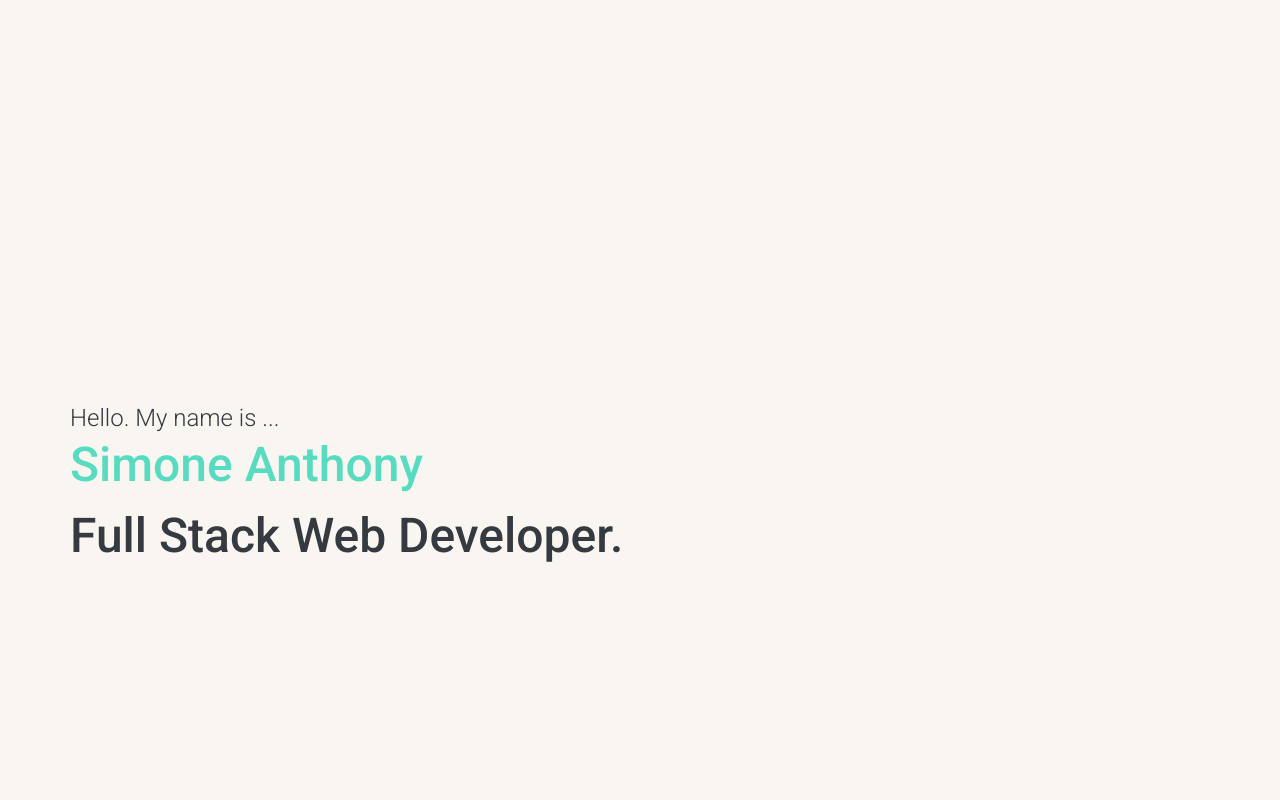
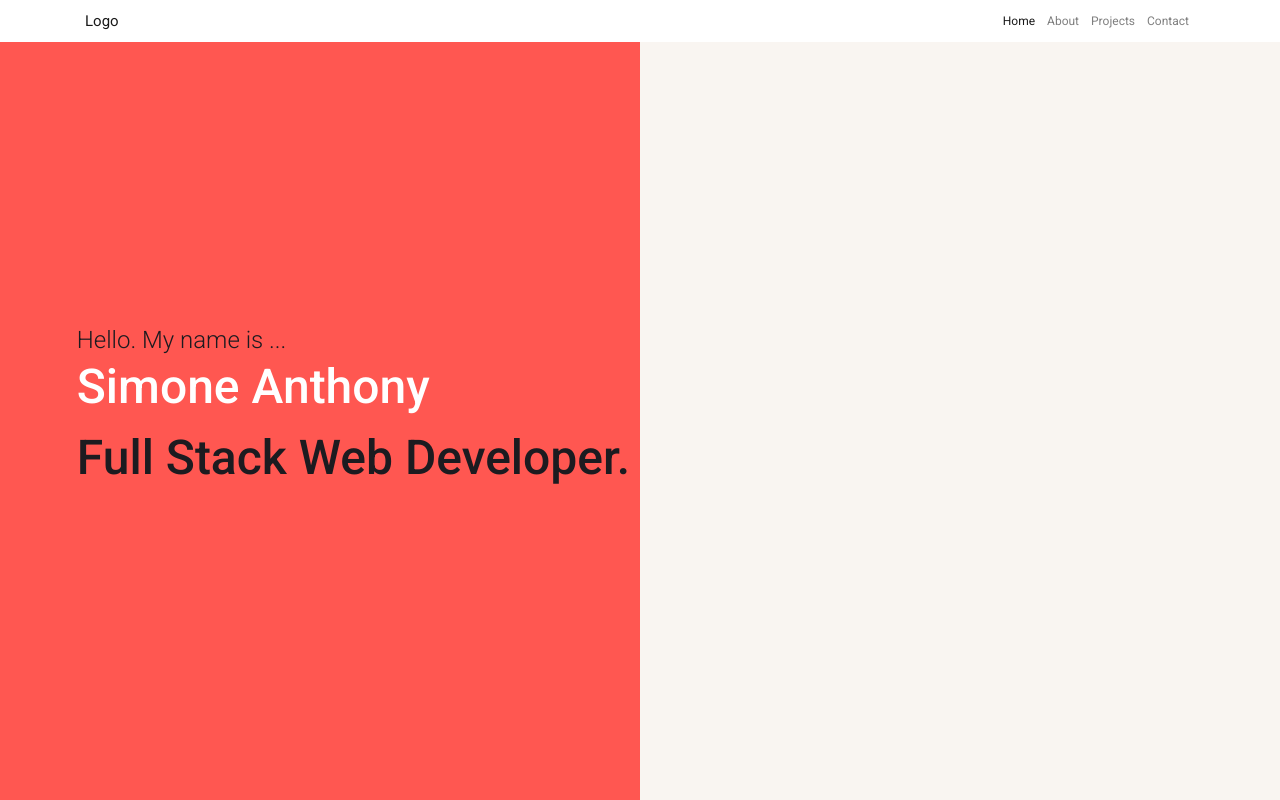
Before and after one commit to simone188535/portfolio, a React (Create React App) app: page / in a window 1280 px wide. Shown: the top 800 px of the page. Built offline with nearby package versions, Linux system fonts and the light colour scheme.

Commit message:
lots of styling edits

```diff
--- a/public/index.html
+++ b/public/index.html
@@ -24,6 +24,7 @@
     -->
   <link rel="stylesheet" href="https://maxcdn.bootstrapcdn.com/bootstrap/4.3.1/css/bootstrap.min.css"
     integrity="sha384-ggOyR0iXCbMQv3Xipma34MD+dH/1fQ784/j6cY/iJTQUOhcWr7x9JvoRxT2MZw1T" crossorigin="anonymous" />
+    <link href="https://use.fontawesome.com/releases/v5.0.4/css/all.css" rel="stylesheet"/>
   <title>React App</title>
 </head>
 
--- a/src/App.js
+++ b/src/App.js
@@ -4,45 +4,25 @@ import HomepageHeader from './HomepageHeader';
 import Projects from './projects/Projects';
 import About from './about/About';
 import Contact from './contact/Contact';
+import GlobalNav from './GlobalNav';
+import GlobalFooter from './GlobalFooter';
+
 import './scss/App.scss';
 
-
-const Home = () => {
-    return (
-        <div className="container-fluid page-bg-color">
-            <HomepageHeader />
-        </div>
-    );
-}
-const projects = () => {
-    return (
-        <div className="container-fluid page-bg-color">
-            <Projects/>
-        </div>
-    );
-}
-const about = () => {
-    return (
-        <div className="container-fluid page-bg-color">
-           <About/>
-        </div>
-    );
-}
-const contact = () => {
-    return (
-        <div className="container-fluid page-bg-color">
-            <Contact/>
-        </div>
-    );
-}
 const App = () => {
     return (
-        <BrowserRouter>
-            <Route path="/" exact component={Home} />
-            <Route path="/projects" component={projects} />
-            <Route path="/about" component={about} />
-            <Route path="/contact" component={contact} />
-        </BrowserRouter>
+        <div className="page-bg-color full-page">
+            <BrowserRouter>
+            <GlobalNav />
+                <div>
+                    <Route path="/" exact component={HomepageHeader} />
+                    <Route path="/projects" component={Projects} />
+                    <Route path="/about" component={About} />
+                    <Route path="/contact" component={Contact} />
+                </div>
+                <GlobalFooter/>
+            </BrowserRouter>
+        </div>
 
     );
 }
--- /dev/null
+++ b/src/GlobalFooter.js
@@ -0,0 +1,53 @@
+import React from 'react';
+// import { Link } from 'react-router-dom';
+
+const GlobalFooter = () => {
+    return (
+
+        <footer className="page-footer font-small special-color-dark pt-4">
+
+
+            <div className="container">
+
+
+                <ul className="list-unstyled list-inline text-center">
+                    {/* <li className="list-inline-item">
+                        <Link to="#" className="btn-floating btn-fb mx-1">
+                            <i className="fab fa-facebook-f"> </i>
+                        </Link>
+                    </li>
+                    <li className="list-inline-item">
+                        <Link to="#" className="btn-floating btn-tw mx-1">
+                            <i className="fab fa-twitter"> </i>
+                        </Link>
+                    </li>
+                    <li className="list-inline-item">
+                        <Link to="#" className="btn-floating btn-gplus mx-1">
+                            <i className="fab fa-google-plus-g"> </i>
+                        </Link>
+                    </li> */}
+                    {/* <li className="list-inline-item">
+                        <Link to="#" className="btn-floating btn-li mx-1">
+                            <i className="fab fa-linkedin-in"> </i>
+                        </Link>
+                    </li> */}
+                    {/* <li className="list-inline-item">
+                        <Link to="#" className="btn-floating btn-dribbble mx-1">
+                            <i className="fab fa-dribbble"> </i>
+                        </Link>
+                    </li> */}
+                </ul>
+
+
+            </div>
+
+
+            <div className="footer-copyright text-center py-3">&#169; 2019 Copyright</div>
+
+
+        </footer>
+
+    );
+}
+
+export default GlobalFooter;
--- /dev/null
+++ b/src/GlobalNav.js
@@ -0,0 +1,38 @@
+import React from 'react';
+import { Link } from 'react-router-dom';
+
+const GlobalNav = () => {
+    return (
+        <nav className="navbar navbar-expand-lg navbar-light page-bg-color static-top">
+            <div className="container">
+                <Link className="navbar-brand" to="/">
+                    {/* <img src="http://placehold.it/150x50?text=Logo" alt=""> */}
+                    <div>Logo</div>
+                </Link>
+                <button className="navbar-toggler" type="button" data-toggle="collapse" data-target="#navbarResponsive" aria-controls="navbarResponsive" aria-expanded="false" aria-label="Toggle navigation">
+                    <span className="navbar-toggler-icon"></span>
+                </button>
+                <div className="collapse navbar-collapse" id="navbarResponsive">
+                    <ul className="navbar-nav ml-auto">
+                        <li className="nav-item active">
+                            <Link className="nav-link" to="/">Home
+                <span className="sr-only">(current)</span>
+                            </Link>
+                        </li>
+                        <li className="nav-item">
+                            <Link className="nav-link" to="/about">About</Link>
+                        </li>
+                        <li className="nav-item">
+                            <Link className="nav-link" to="/projects">Projects</Link>
+                        </li>
+                        <li className="nav-item">
+                            <Link className="nav-link" to="/contact">Contact</Link>
+                        </li>
+                    </ul>
+                </div>
+            </div>
+        </nav>
+    );
+}
+
+export default GlobalNav;
--- a/src/HomepageHeader.js
+++ b/src/HomepageHeader.js
@@ -1,4 +1,5 @@
 import React, { Component } from 'react';
+// import stockImage from './assets/m-n-TgAqZAd9InA-unsplash.jpg';
 // import { Tween, Timeline } from 'react-gsap';
 
 class HomepageHeader extends Component {
@@ -8,15 +9,50 @@ class HomepageHeader extends Component {
     // }
     render() {
         return (
-            <div className="row jumbo-head">
-                <div className=" col-12 vh-100" >
-                    <div className="container position-relative vh-100">
-                        <div className="text-align-left position-absolute header-text-container">
-                            <div className="header-thin primary-dark-color">Hello. My name is ...</div>
-                            <h1 className="header-medium primary-color-light">Simone Anthony</h1>
-                            <div className="header-medium primary-dark-color">Full Stack Web Developer.</div>
+            <div className="home">
+                <div className="container-fluid">
+                    <div className="row vh-100 jumbo-head">
+                        <div className="col-md-6 h-100 primary-background">
+                            <div className="text-align-left position-absolute header-text-container">
+                                <div className="header-thin primary-dark-color headline-thin">Hello. My name is ...</div>
+                                <h1 className="header-medium white headline-med">Simone Anthony</h1>
+                                <div className="header-medium primary-dark-color headline-med">Full Stack Web Developer.</div>
+                            </div>
+                        </div>
+                        <div className="col-md-6 h-100 secondary-background">
+
+                        </div>
+
+                    </div>
+                    <div className="row vh-100 section-second">
+                        <div className="col-12">
+                            <h2 className="text-center">Skills</h2>
                         </div>
                     </div>
+                    <div className="row vh-100 section-third">
+                        <div className="col-12">
+                            <h2 className="text-center">Clients I Have Worked For</h2>
+                        </div>
+                    </div>
+                    <div className="row vh-100 section-fourth">
+                        <div className="col-12">
+                            <h2 className="text-center">Still Learning</h2>
+                        </div>
+                    </div>
+                    {/* <div className="row">
+                            <div className="offset-md-7 col-md-5 position-relative px-0">
+                                <img className="w-100 img-fluid header-img" src={stockImage} alt="concrete building"/>
+                            </div>
+                        </div>
+                        <div className="row">
+                            <div className="col-md-7 position-relative">
+                            <div className="text-align-left position-absolute header-text-container">
+                                <div className="header-thin primary-dark-color headline-thin">Hello. My name is ...</div>
+                                <h1 className="header-medium primary-color-light headline-med">Simone Anthony</h1>
+                                <div className="header-medium primary-dark-color headline-med">Full Stack Web Developer.</div>
+                            </div>
+                            </div>
+                        </div> */}
                 </div>
             </div>
         );
--- a/src/scss/App.scss
+++ b/src/scss/App.scss
@@ -1,17 +1,26 @@
 @import url('https://fonts.googleapis.com/css?family=Roboto:300,400,500,700&display=swap');
 
 //Variables
-$font-family: 'Roboto', sans-serif;
+$font-family: 'Roboto', Arial, Helvetica, sans-serif;
 $font-weight-thin: 300;
 $font-weight-reg: 400;
 $font-weight-med: 500;
 $font-weight-bold: 600;
 $green:#58dcc1;
-$black: #343a40;
+$soft-black: #343a40;
+$black:#1c1b20;
 $pale-peach:#F9F5F1;
-$orange: rgb(252, 75, 42);
+$orange: rgb(252, 133, 36);
+// $vivid-orange:;
+$white: white;
 $dark-red:#a31e32;
 $red:#FF1717;
+$red-orange:rgb(255,87,81);
+$white: white;
+$off-white:#f8f8f8;
+$gold:rgb(253, 194, 45);
+$ultra-blue:#1D2B92;
+$beige: #ded5c4;
 
 *{
     font-family: $font-family;
@@ -19,35 +28,81 @@ $red:#FF1717;
 html{
     font-size: 12px;
 }
-.page-bg-color{
-    // background: #EBEAE9;
-    background: $pale-peach;
-}
-.jumbo-head{
-    .header-thin{
-        font-weight: $font-weight-thin;
-        color: $black;
-        font-size: 2rem;
-    }
-    .header-medium{
-        font-weight: $font-weight-med;
-        font-size: 4rem;
-    }
+// .page-bg-color{
+//     // background: #EBEAE9;
+//     background: $pale-peach;
+// }
+.full-page{
+
     .primary-color-light{
         color: $green;
     }
     .primary-dark-color{
         color: $black;
     }
+    .header-thin{
+        font-weight: $font-weight-thin;
+        color: $black;
+    }
+    .header-medium{
+        font-weight: $font-weight-med;
+
+    }
+    .white{
+        color:$white;
+    }
+    .primary-background{
+        // background: $orange;
+        // background: $green;
+        background: $red-orange;
+    }
+    .secondary-background{
+        // background:$off-white;
+        // background: $beige;
+        background: $pale-peach;
+    }
+    nav{
+        .nav-item{
+            color:$black;
+        }
+    }
+    footer{
+        background: $soft-black;
+        color: $white;
+    }
+    .home{
+        .jumbo-head{
+            .headline-thin{
+                font-size: 2rem;
+            }
+            .headline-med{
+                font-size: 4rem;
+            }
+            .header-img{
+                height: 350px;
+            }
             .header-text-container{
-        top:50%;
-        left: 0;
+                top:35%;
+                left: 12%;
             }
             // background: url("../pablo-gentile-3MYvgsH1uK0-unsplash.jpg") center;
             // background-size: cover;
+        }
+        .section-second{
+            background: $white;
+        }
+        .section-third{
+            background: $gold;
+        }
+        .section-fourth{
+            background: #e67b77;
+            // background: $orange;
+        }
     }
 
 
     // div{
     //     color: purple;
     // }
+
+    }
```
Lines whose indentation alone changed are shown as unchanged.
